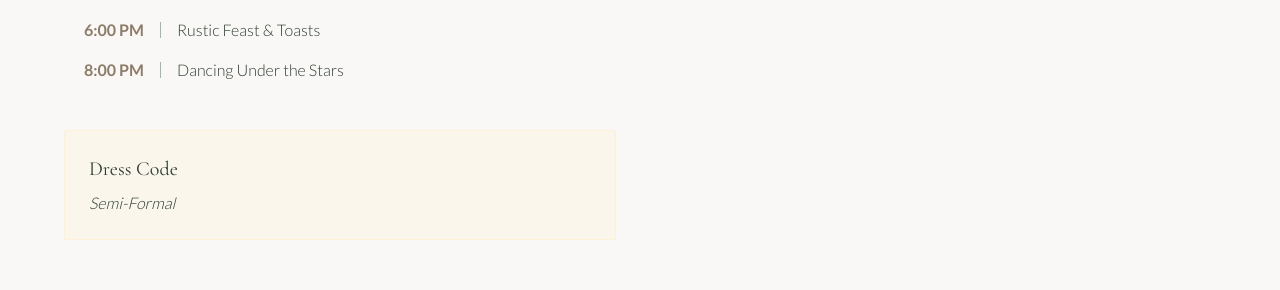
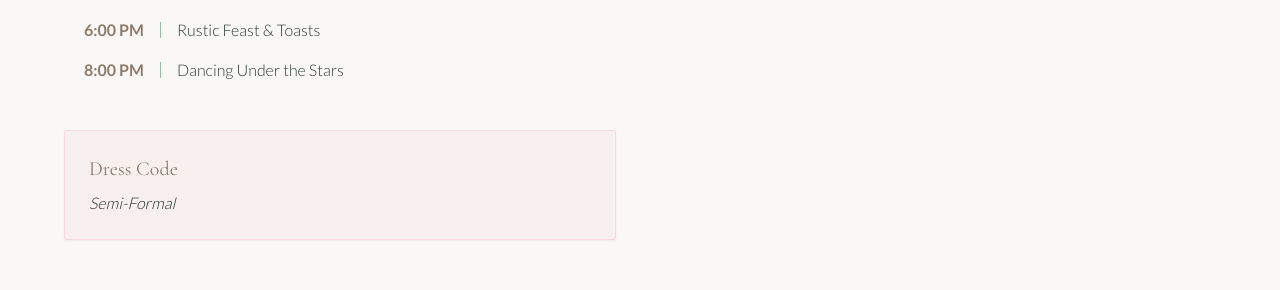
Before and after one commit to gerrithbrink/brink-wedding, a React (Vite) app: page / in a window 1280 px wide. Shown: the part 1380-1670 px from the top of the page. Built offline with nearby package versions, Linux system fonts and the light colour scheme.

Commit message:
style: Update InfoSection colors to rustic-rose, adjust text colors, and add shadow effects.

```diff
--- a/components/InfoSection.tsx
+++ b/components/InfoSection.tsx
@@ -43,9 +43,9 @@ export const InfoSection: React.FC = () => {
             </ul>
           </div>
 
-          <div className="bg-rustic-orange/30 p-6 rounded-sm border border-rustic-orange">
-            <h3 className="text-xl font-serif text-sage-800 mb-2">Dress Code</h3>
-            <p className="text-sage-800 font-light italic">
+          <div className="bg-rustic-rose/30 p-6 border border-rustic-rose rounded-sm shadow-sm hover:shadow-md transition-shadow">
+            <h3 className="text-xl font-serif text-rustic-brown mb-2">Dress Code</h3>
+            <p className="text-sage-900 font-light italic">
               {WEDDING_DETAILS.dressCode}
             </p>
           </div>
```
